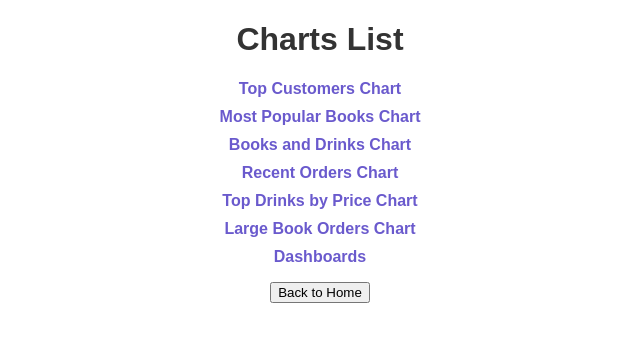
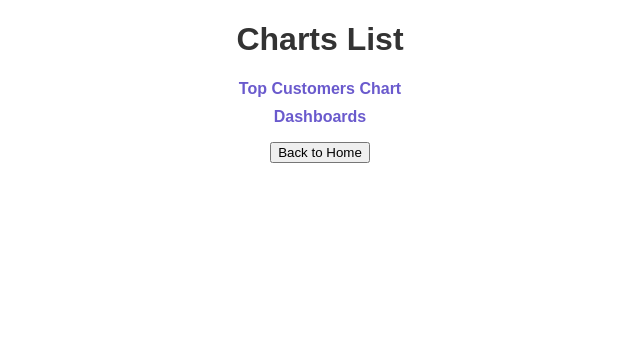
Before and after one commit to lisakaminska/Brewed_tales, a Django app: page /api/charts/ in a window 1280 px wide. Shown: the top 342 px of the page, without its empty margins (320-960 px from the left). Run offline with Django 5.2, Linux system fonts and the light colour scheme.

Commit message:
now charts have their own pages

```diff
--- a/brewed_tales/brewed_tales/settings.py
+++ b/brewed_tales/brewed_tales/settings.py
@@ -91,7 +91,7 @@ DATABASES = {
         'ENGINE': 'django.db.backends.mysql',
         'NAME': 'brewed_tales',
         'USER': 'root',
-        'PASSWORD': 'Skzonelove8',
+        'PASSWORD': '25072019',
         'HOST': 'localhost',
         'PORT': '3306',
     }
@@ -131,7 +131,6 @@ USE_TZ = True
 
 # Static files (CSS, JavaScript, Images)
 # https://docs.djangoproject.com/en/5.1/howto/static-files/
-
 STATIC_URL = '/static/'
 STATICFILES_DIRS = [
     BASE_DIR / "static",
--- a/brewed_tales/cafe/urls.py
+++ b/brewed_tales/cafe/urls.py
@@ -1,21 +1,11 @@
 from django.urls import path, include
 from rest_framework.routers import DefaultRouter
 from .views import BookViewSet, CafeItemViewSet, CustomerViewSet, OrderViewSet, OrderItemViewSet, \
-    CustomerStatisticsView, OrdersWithBooksAndDrinksStatisticsView, BookStatisticsView, ChartsListView, \
-    DashboardView
+    CustomerStatisticsView, OrdersWithBooksAndDrinksStatisticsView, BookStatisticsView, ChartsListView
+from cafe.views import DashboardView
 from cafe.views import (
-    TopCustomersView,
-    MostPopularBooksView,
-    OrdersWithBooksAndDrinksView,
-    RecentOrdersView,
-    TopDrinksByAveragePriceView,
-    LargeBookOrdersView,
     TopCustomersChartView,
-    MostPopularBooksChartView,
-    BooksAndDrinksChartView,
-    RecentOrdersChartView,
-    TopDrinksByPriceChartView,
-    LargeBookOrdersChartView,
+
 
 )#
 router = DefaultRouter()
@@ -34,14 +24,11 @@ urlpatterns = [
     path('book-statistics/', BookStatisticsView.as_view(), name='book-statistics'),
     path('', include(router.urls)),
 
+
+    path('charts/dashboard/', DashboardView.as_view(), name='dashboard'),
     path('charts/', ChartsListView.as_view(), name='charts-list'),
-    path('charts/dashboard/', DashboardView.as_view(), name='dashboard'),
 
 
     path('charts/top-customers/', TopCustomersChartView.as_view(), name='top-customers-chart'),
-    path('charts/most-popular-books/', MostPopularBooksChartView.as_view(), name='most-popular-books-chart'),
-    path('charts/books-and-drinks/', BooksAndDrinksChartView.as_view(), name='books-and-drinks-chart'),
-    path('charts/recent-orders/', RecentOrdersChartView.as_view(), name='recent-orders-chart'),
-    path('charts/top-drinks-by-price/', TopDrinksByPriceChartView.as_view(), name='top-drinks-by-price-chart'),
-    path('charts/large-book-orders/', LargeBookOrdersChartView.as_view(), name='large-book-orders-chart'),
+
 ]
--- a/brewed_tales/cafe/views.py
+++ b/brewed_tales/cafe/views.py
@@ -2,14 +2,12 @@ from plotly.graph_objs import Bar
 from rest_framework import viewsets, status
 from rest_framework.permissions import AllowAny, IsAuthenticated
 # cafe/views.py
-from .charts import generate_large_book_orders_scatter_plot, generate_top_customers_bar_chart, \
-    generate_most_popular_books_pie_chart, generate_books_and_drinks_histogram, \
-    generate_recent_orders_line_chart, generate_top_drinks_by_price_box_plot
+from .charts import generate_top_customers_bar_chart
 from .serializer import BookSerializer, CafeItemSerializer, CustomerSerializer, OrderSerializer, OrderItemSerializer
 from .repositories.BrewerContext import BrewerContext
 from django.db.models import Count
 from django.shortcuts import render
-
+import os
 import pandas as pd
 from rest_framework.views import APIView
 from rest_framework.response import Response
@@ -263,131 +261,23 @@ class TopCustomersView(APIView):
         chart_html = to_html(fig)
         return HttpResponse(chart_html, content_type='text/html')
 
-class MostPopularBooksView(APIView):
+
+class TopCustomersChartView(APIView):
     def get(self, request):
-        # Отримання даних про найбільш популярні книги
-        data = brewer_context.book_repo.get_most_popular_books()
+        data = brewer_context.customer_repo.get_top_customers_by_orders()
         df = pd.DataFrame.from_records(data)
 
-        # Перевірка на наявність даних
-        if df.empty:
-            return Response({"error": "No data available"}, status=400)
+        output_file = 'top_customers_bar_chart.html'
 
-        # Генерація графіка
-        df['title'] = df['title']  # Якщо потрібно, можна додати додаткову обробку
-        bar_chart = Bar(x=df['title'], y=df['total_sold'], name='Total Sold')
-        layout = dict(title='Most Popular Books by Sales', xaxis=dict(title='Books'), yaxis=dict(title='Total Sold'))
-        fig = dict(data=[bar_chart], layout=layout)
+        # Генерація та збереження графіка
+        generate_top_customers_bar_chart(df, output_file)
 
-        # Повернення інтерактивного графіка як HTML
-        chart_html = to_html(fig)
+        # Відкриваємо збережений файл
+        output_path = os.path.join('static', 'charts', output_file)
+        with open(output_path, 'r') as file:
+            chart_html = file.read()
+
         return HttpResponse(chart_html, content_type='text/html')
-
-
-class OrdersWithBooksAndDrinksView(APIView):
-    def get(self, request):
-        # Отримання даних з репозиторію
-        data = brewer_context.order_item_repo.get_orders_with_books_and_drinks()
-
-        # Перетворення даних на DataFrame
-        df = pd.DataFrame.from_records(
-            data.values(
-                'id',
-                'order__customer__first_name',
-                'order__customer__last_name',
-                'book__title',
-                'cafe_item__item_name',
-                'order__order_date'
-            )
-        )
-
-        # Перевірка на наявність даних
-        if df.empty:
-            return Response({"error": "No data available"}, status=400)
-
-        # Генерація HTML таблиці з DataFrame
-        table_html = df.to_html(index=False)
-
-        # Повернення HTML таблиці
-        return HttpResponse(table_html, content_type='text/html')
-
-
-class RecentOrdersView(APIView):
-    def get(self, request):
-        # Отримання даних з репозиторію
-        data = brewer_context.order_repo.get_recent_orders()
-
-        # Перетворення даних на DataFrame
-        df = pd.DataFrame.from_records(
-            data.values('id', 'customer__first_name', 'customer__last_name', 'order_date')
-        )
-
-        # Перевірка на наявність даних
-        if df.empty:
-            return Response({"error": "No data available"}, status=400)
-
-        # Генерація графіка
-        df['order_info'] = df['customer__first_name'] + ' ' + df['customer__last_name'] + ' - ' + df['order_date'].astype(str)
-        bar_chart = Bar(x=df['order_info'], y=df['id'], name='Orders')
-        layout = dict(title='Recent Orders', xaxis=dict(title='Customer and Order Date'), yaxis=dict(title='Order ID'))
-        fig = dict(data=[bar_chart], layout=layout)
-
-        # Повернення інтерактивного графіка
-        chart_html = to_html(fig)
-        return HttpResponse(chart_html, content_type='text/html')
-
-
-
-class TopDrinksByAveragePriceView(APIView):
-    def get(self, request):
-        # Отримання даних з репозиторію
-        data = brewer_context.cafe_item_repo.get_top_drinks_by_average_price()
-
-        # Перетворення даних на DataFrame
-        df = pd.DataFrame.from_records(data)
-
-        # Перевірка на наявність даних
-        if df.empty:
-            return Response({"error": "No data available"}, status=400)
-
-        # Генерація графіка
-        df['drink_name'] = df['cafe_item__item_name']
-        bar_chart = Bar(x=df['drink_name'], y=df['average_price'], name='Average Price')
-        layout = dict(title='Top Drinks by Average Price', xaxis=dict(title='Drinks'), yaxis=dict(title='Average Price'))
-        fig = dict(data=[bar_chart], layout=layout)
-
-        # Повернення інтерактивного графіка
-        chart_html = to_html(fig)
-        return HttpResponse(chart_html, content_type='text/html')
-
-
-
-
-class LargeBookOrdersView(APIView):
-    def get(self, request):
-        # Отримання даних з репозиторію
-        data = brewer_context.customer_repo.get_customers_with_large_book_orders()
-
-        # Перетворення даних на DataFrame
-        df = pd.DataFrame.from_records(
-            data.values('id', 'first_name', 'last_name', 'total_books')
-        )
-
-        # Перевірка на наявність даних
-        if df.empty:
-            return Response({"error": "No data available"}, status=400)
-
-        # Генерація графіка
-        df['customer_name'] = df['first_name'] + ' ' + df['last_name']
-        bar_chart = Bar(x=df['customer_name'], y=df['total_books'], name='Books Ordered')
-        layout = dict(title='Large Book Orders', xaxis=dict(title='Customer'), yaxis=dict(title='Total Books'))
-        fig = dict(data=[bar_chart], layout=layout)
-
-        # Повернення інтерактивного графіка
-        chart_html = to_html(fig)
-        return HttpResponse(chart_html, content_type='text/html')
-
-
 
 
 
@@ -455,110 +345,9 @@ class OrdersWithBooksAndDrinksStatisticsView(APIView):
         return Response(stats)
 
 
-class TopCustomersChartView(APIView):
-    def get(self, request):
-        data = brewer_context.customer_repo.get_top_customers_by_orders()
-
-        df = pd.DataFrame.from_records(data)
-
-        output_file = 'static/charts/top_customers_bar_chart.html'
-
-        generate_top_customers_bar_chart(df, output_file)
-
-        with open(output_file, 'r') as file:
-            chart_html = file.read()
-        return HttpResponse(chart_html, content_type='text/html')
-
-
-
-class MostPopularBooksChartView(APIView):
-    def get(self, request):
-        data = brewer_context.book_repo.get_most_popular_books()
-
-        df = pd.DataFrame.from_records(data.values('title', 'total_sold'))
-
-        output_file = 'static/charts/most_popular_books_pie_chart.html'
-
-        generate_most_popular_books_pie_chart(df, output_file)
-
-        with open(output_file, 'r') as file:
-            chart_html = file.read()
-
-        return HttpResponse(chart_html, content_type='text/html')
-
-
-class BooksAndDrinksChartView(APIView):
-    def get(self, request):
-        data = brewer_context.order_item_repo.get_orders_with_books_and_drinks()
-
-        df = pd.DataFrame.from_records(data.values('book__title', 'cafe_item__item_name', 'quantity'))
-
-        output_file = 'static/charts/books_and_drinks_bar_chart.html'
-
-        generate_books_and_drinks_histogram(df, output_file)
-
-        with open(output_file, 'r') as file:
-            chart_html = file.read()
-
-        return HttpResponse(chart_html, content_type='text/html')
-
-
-class RecentOrdersChartView(APIView):
-    def get(self, request):
-        data = brewer_context.order_repo.get_recent_orders()
-
-        df = pd.DataFrame.from_records(data.values('order_date', 'id'))
-        df['order_date'] = pd.to_datetime(df['order_date'])
-        df = df.groupby('order_date').size().reset_index(name='order_count')
-
-        output_file = 'static/charts/recent_orders_line_chart.html'
-
-        generate_recent_orders_line_chart(df, output_file)
-
-        with open(output_file, 'r') as file:
-            chart_html = file.read()
-
-        return HttpResponse(chart_html, content_type='text/html')
-
-
-class TopDrinksByPriceChartView(APIView):
-    def get(self, request):
-        data = brewer_context.cafe_item_repo.get_top_drinks_by_average_price()
-
-        df = pd.DataFrame.from_records(data)
-
-        output_file = 'static/charts/top_drinks_by_price_bar_chart.html'
-
-        generate_top_drinks_by_price_box_plot(df, output_file)
-
-        with open(output_file, 'r') as file:
-            chart_html = file.read()
-
-        return HttpResponse(chart_html, content_type='text/html')
-
-
-class LargeBookOrdersChartView(APIView):
-    def get(self, request):
-        data = brewer_context.customer_repo.get_customers_with_large_book_orders()
-
-        df = pd.DataFrame.from_records(data.values('first_name', 'last_name', 'total_books'))
-
-        output_file = 'static/charts/large_book_orders_chart.html'
-
-        generate_large_book_orders_scatter_plot(df, output_file)
-
-        with open(output_file, 'r') as file:
-            chart_html = file.read()
-
-        return HttpResponse(chart_html, content_type='text/html')
-
-
-
 from django.shortcuts import render
 from rest_framework.views import APIView
 
-class DashboardView(APIView):
+class DashboardView (APIView):
     def get(self, request):
-        # Повертаємо HTML-шаблон
         return render(request, 'cafe_book_space/dashboard.html')
-    #
--- a/brewed_tales/cafe_book_space/templates/cafe_book_space/charts-list.html
+++ b/brewed_tales/cafe_book_space/templates/cafe_book_space/charts-list.html
@@ -34,11 +34,6 @@
     <h1>Charts List</h1>
     <ul>
         <li><a href="{% url 'top-customers-chart' %}">Top Customers Chart</a></li>
-        <li><a href="{% url 'most-popular-books-chart' %}">Most Popular Books Chart</a></li>
-        <li><a href="{% url 'books-and-drinks-chart' %}">Books and Drinks Chart</a></li>
-        <li><a href="{% url 'recent-orders-chart' %}">Recent Orders Chart</a></li>
-        <li><a href="{% url 'top-drinks-by-price-chart' %}">Top Drinks by Price Chart</a></li>
-        <li><a href="{% url 'large-book-orders-chart' %}">Large Book Orders Chart</a></li>
         <li><a href="{% url 'dashboard' %}">Dashboards</a></li>
     </ul>
     <button onclick="location.href='/'">Back to Home</button>
--- a/brewed_tales/cafe_book_space/templates/cafe_book_space/dashboard.html
+++ b/brewed_tales/cafe_book_space/templates/cafe_book_space/dashboard.html
@@ -24,10 +24,6 @@
 <body>
     <h1>Dashboard</h1>
     <iframe src="/static/charts/top_customers_bar_chart.html"></iframe>
-    <iframe src="/static/charts/most_popular_books_pie_chart.html"></iframe>
-    <iframe src="/static/charts/books_and_drinks_bar_chart.html"></iframe>
-    <iframe src="/static/charts/recent_orders_line_chart.html"></iframe>
-    <iframe src="/static/charts/top_drinks_by_price_bar_chart.html"></iframe>
-    <iframe src="/static/charts/large_book_orders_chart.html"></iframe>
+
 </body>
 </html>
--- a/brewed_tales/cafe_book_space/templates/cafe_book_space/home.html
+++ b/brewed_tales/cafe_book_space/templates/cafe_book_space/home.html
@@ -66,8 +66,8 @@
             <a href="{% url 'cafe_book_space:book_list' %}" class="book-list">List of books</a>
             <a href="{% url 'cafe_book_space:cafe_item_list' %}" class="cafe_items-list">List of cafe items</a>
             <a href="{% url 'cafe_book_space:customer_list' %}" class="customer-list">List of customers</a>
+            <a href="{% url 'charts-list' %}" class="charts">Charts</a>
             <a href="{% url 'admin:index' %}" class="admin">Admin</a>
-            <a href="{% url 'charts-list' %}" class="charts">Charts</a> <!-- Нова кнопка -->
 
         </div>
     </div>
```
Also changed, not shown: brewed_tales/cafe/charts.py (+12 -50 lines).
